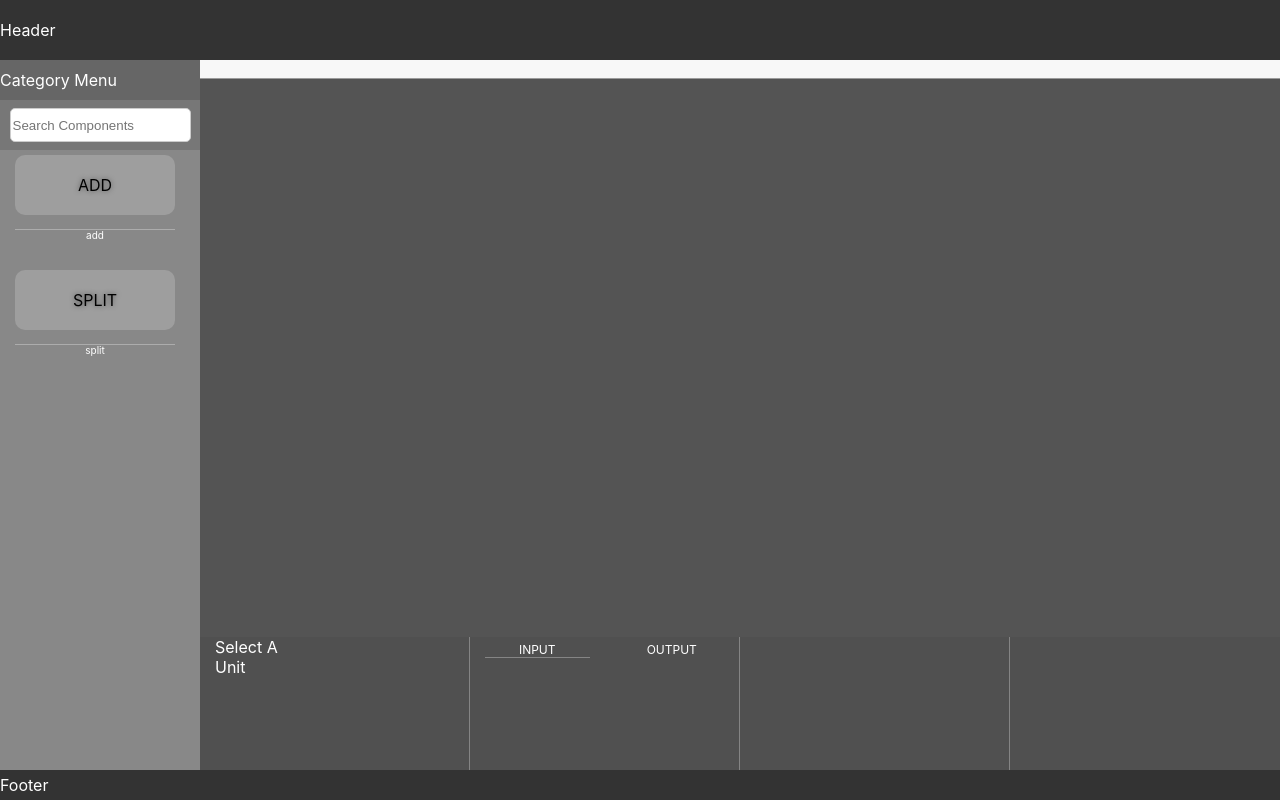
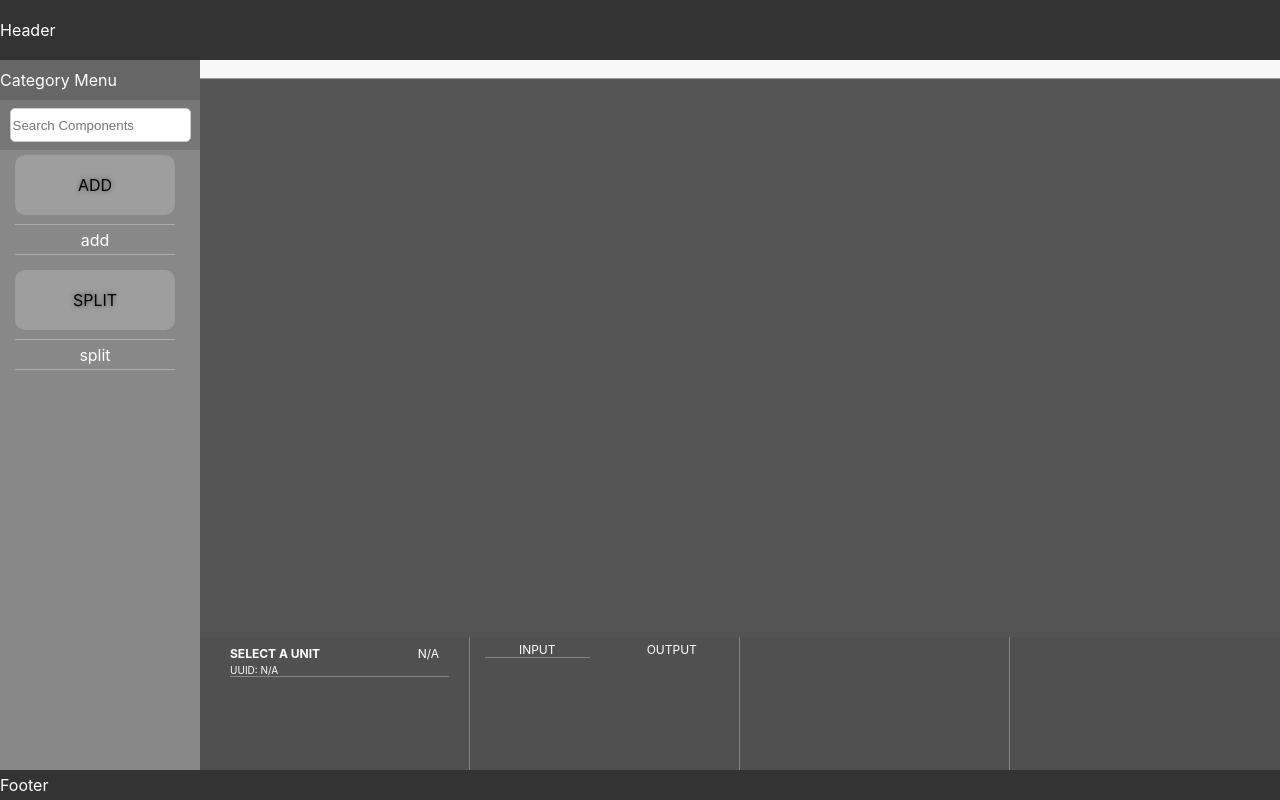
Before and after one commit to cwc020730/NeuralNetworkBuilder, a React (Create React App) app: page / in a window 1280 px wide. Built offline with nearby package versions, Linux system fonts and the light colour scheme; no server answers; grey boxes are pictures that could not be loaded.

Commit message:
Fix some style for selectedUnitDescription

```diff
--- a/src/App.css
+++ b/src/App.css
@@ -111,6 +111,15 @@
   overflow-x: hidden;
 }
 
+.unit-description {
+  display: flex;
+  justify-content: center;
+  align-items: center;
+  border-top: 1px rgba(255, 255, 255, 0.3) solid;
+  border-bottom: 1px rgba(255, 255, 255, 0.3) solid;
+  color: #fff;
+}
+
 .unit-inventory::-webkit-scrollbar {
   width: 8px;
   height: 8px;
@@ -143,14 +152,17 @@
 
 .selected-unit-description {
   display: grid;
-  grid-template-columns: 30% 70%;
+  grid-template-columns: 1fr 1fr;
   grid-template-rows: 15% 85%;
   justify-content: left;
   align-items: top;
   height: 100%;
   color: #fff;
   padding-left: 15px;
+  padding-right: 15px;
+  padding-top: 5px;
   border-right: 1px rgba(255, 255, 255, 0.3) solid;
+  box-sizing: border-box;
 }
 
 .selected-unit-bold-label {
@@ -161,6 +173,7 @@
   font-weight: bold;
   font-size: 12px;
   padding-top: 5px;
+  padding-left: 15px;
 }
 
 .selected-unit-category {
@@ -169,31 +182,32 @@
   align-items: center;
   text-align: center;
   font-size: 12px;
-  margin-right: 5px;
+  margin-right: 15px;
   padding-top: 5px;
 }
 
-.unit-description {
-  display: grid;
-  width: 100%;
-  grid-template-rows: 40% 60%;
+.selected-unit-description-text-container {
   grid-column: 1 / span 2;
-  justify-content: center;
+  justify-content: left;
   align-items: center;
-  border-top: 1px rgba(255, 255, 255, 0.3) solid;
   color: #fff;
   font-size: 10px;
   margin-right: 5px;
+  padding-left: 15px;
 }
 
-.unit-description-text {
+.selected-unit-description-text {
+  display: flex;
   border-top: 1px rgba(255, 255, 255, 0.3) solid;
   align-self: start;
   width: 100%;
+  padding-top: 3px;
+  font-size: 12px;
 }
 
-.unit-uuid {
-  width: 100%;
+.selected-unit-uuid {
+  display: flex;
+  padding-top: 3px;
 }
 
 .io-info {
--- a/src/components/SelectedUnitDescription.js
+++ b/src/components/SelectedUnitDescription.js
@@ -9,7 +9,12 @@ const SelectedUnitDescription = () => {
     if (!selectedUnitId) {
         return (
             <div className="selected-unit-description">
-                <div>Select A Unit</div>
+                <div className='selected-unit-bold-label'>SELECT A UNIT</div>
+                <div className='selected-unit-category'>N/A</div>
+                <div className='selected-unit-description-text-container'>
+                    <div className='selected-unit-uuid'>UUID: N/A</div>
+                    <div className='selected-unit-description-text'></div>
+                </div>
             </div>
         );
     }
@@ -21,9 +26,9 @@ const SelectedUnitDescription = () => {
         <div className="selected-unit-description">
             <div className='selected-unit-bold-label'>{unitTypeInfo.in_unit_label}</div>
             <div className='selected-unit-category'>{unitTypeInfo.category}</div>
-            <div className='unit-description'>
-                <div className='unit-uuid'>UUID: {selectedUnitId}</div>
-                <div className='unit-description-text'>{unitTypeInfo.description}</div>
+            <div className='selected-unit-description-text-container'>
+                <div className='selected-unit-uuid'>UUID: {selectedUnitId}</div>
+                <div className='selected-unit-description-text'>{unitTypeInfo.description}</div>
             </div>
         </div>
     );
```
